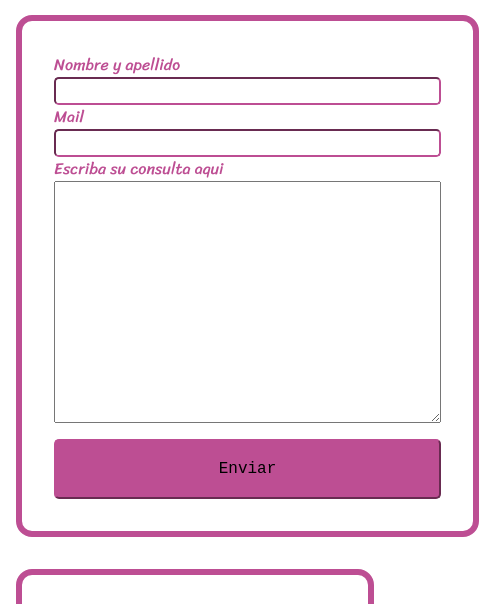
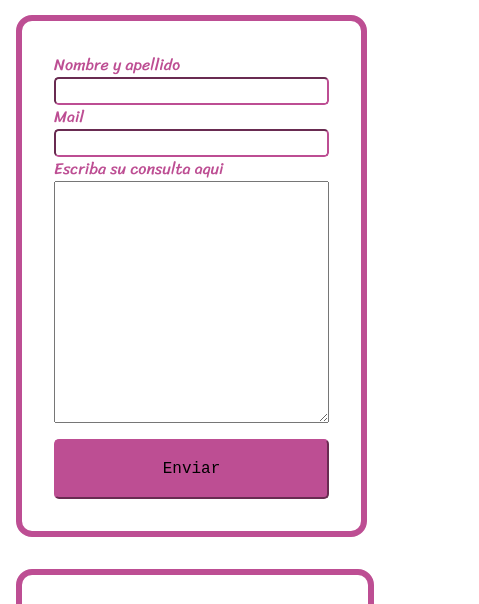
Before and after one commit to LucasAlmiroon/PreEntrega2_Almiron, a plain HTML site: page pages/contacto.html in a window 390 px wide. Shown: the part 103-707 px from the top of the page, 479 px wide, since content can reach past the window. Drawn offline with nearby package versions, Linux system fonts and the light colour scheme.

Commit message:
Cambio para version mobile en la parte de contacto

```diff
--- a/css/styles.css
+++ b/css/styles.css
@@ -383,10 +383,7 @@ footer {
         margin: 0;
     }
 
-    .formulariocontacto {
-        border: 0px;
-        padding: 0.2rem;
-        margin: 0 auto;
-
+    .formularioContacto {
+        width: 90%;
     }
 }
```
